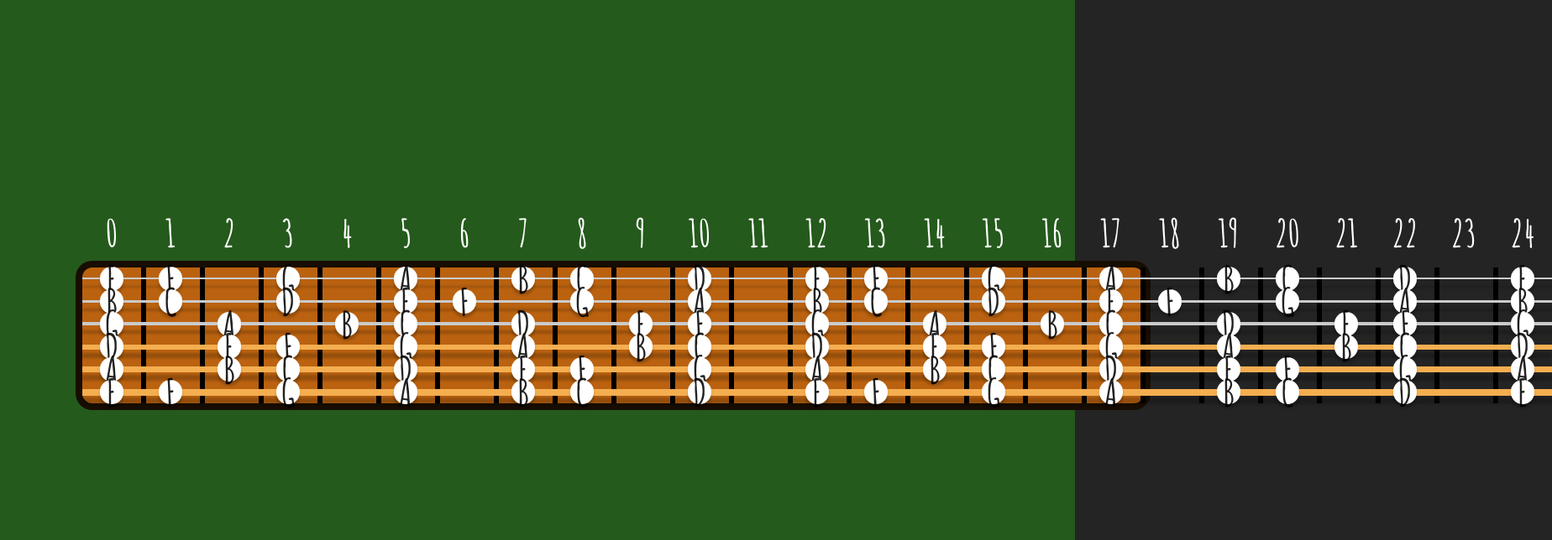
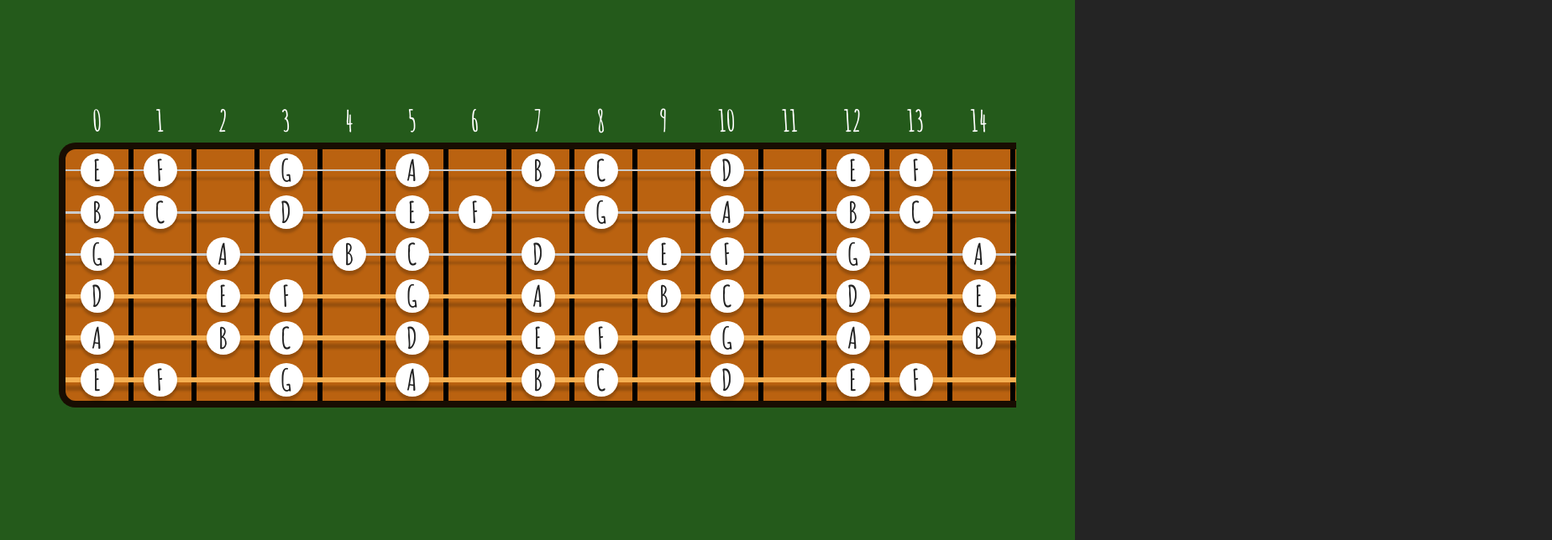
Before and after one commit to ChristianPisani/GuitarApp, a React (Vite) app in the folder GuitarApp/: page /visualizer in a window 1280 px wide. Shown: the top 644 px of the page at 84% size, 1848 px wide, since content can reach past the window. Built offline with nearby package versions, Linux system fonts and the light colour scheme.

Commit message:
Scaling / routes

```diff
--- a/GuitarApp/package.json
+++ b/GuitarApp/package.json
@@ -11,7 +11,8 @@
   "dependencies": {
     "prettier": "^2.8.4",
     "react": "^18.2.0",
-    "react-dom": "^18.2.0"
+    "react-dom": "^18.2.0",
+    "react-router-dom": "^6.8.2"
   },
   "devDependencies": {
     "@types/react": "^18.0.27",
--- a/GuitarApp/src/App.css
+++ b/GuitarApp/src/App.css
@@ -1,9 +1,11 @@
 #root {
-  margin: 0 auto;
-  padding: 2rem;
-  text-align: center;
+    margin: 0 auto;
+    padding: 2rem;
+    text-align: center;
 }
 
-.App {
-    max-width: 100dvw;
+@media only screen and (max-width: 600px) {
+    #root {
+        padding: 0.1rem;
+    }
 }
--- a/GuitarApp/src/App.tsx
+++ b/GuitarApp/src/App.tsx
@@ -1,18 +1,11 @@
-import { useState } from 'react'
-import reactLogo from './assets/react.svg'
-import './App.css'
-import {
-  FretBoard
-} from "./ui/Fretboard/Fretboard";
+import { useState } from "react";
+import "./App.css";
+import { AppRoutes } from "./routes/AppRoutes";
 
 function App() {
-  const [count, setCount] = useState(0)
+  const [count, setCount] = useState(0);
 
-  return (
-    <div className="App">
-      <FretBoard></FretBoard>
-    </div>
-  )
+  return <AppRoutes></AppRoutes>;
 }
 
-export default App
+export default App;
--- a/GuitarApp/src/index.css
+++ b/GuitarApp/src/index.css
@@ -2,7 +2,7 @@
 
 :root {
   font-family: 'Amatic SC', Inter, system-ui, Avenir, Helvetica, Arial, sans-serif;
-  font-size: 45px;
+  font-size: 35px;
   line-height: 1.5;
   font-weight: 400;
 
@@ -28,8 +28,7 @@ a:hover {
 
 body {
   margin: 0;
-  display: grid;
-  grid-template-columns: 1fr;
+
   place-items: center;
   min-width: 320px;
   min-height: 100vh;
--- /dev/null
+++ b/GuitarApp/src/routes/AppRoutes.tsx
@@ -0,0 +1,18 @@
+import React from "react";
+import { BrowserRouter, Route, Routes } from "react-router-dom";
+import { FretBoard } from "../ui/Fretboard/Fretboard";
+import { HomePage } from "./Home";
+import { FretboardVisualization } from "./FretboardVisualization";
+
+export const AppRoutes = () => {
+  return (
+    <BrowserRouter>
+      <Routes>
+        <Route path="/">
+          <Route index element={<HomePage />} />
+          <Route path="visualizer" element={<FretboardVisualization />} />
+        </Route>
+      </Routes>
+    </BrowserRouter>
+  );
+};
--- /dev/null
+++ b/GuitarApp/src/routes/FretboardVisualization.tsx
@@ -0,0 +1,9 @@
+import {
+  FretBoard
+} from "../ui/Fretboard/Fretboard";
+
+export const FretboardVisualization = () => {
+  return (
+    <FretBoard />
+  )
+}
--- /dev/null
+++ b/GuitarApp/src/routes/Home.tsx
@@ -0,0 +1,13 @@
+import React
+  from "react";
+import {
+  Link
+} from "react-router-dom";
+
+export const HomePage = () => {
+  return (
+    <ol>
+      <Link to={"/visualizer"}>Visialize fretboard</Link>
+    </ol>
+  )
+}
--- a/GuitarApp/src/ui/Fretboard/Fretboard.scss
+++ b/GuitarApp/src/ui/Fretboard/Fretboard.scss
@@ -9,12 +9,16 @@
 }
 
 .fretboard {
-  display: flex;
-  flex-direction: column;
   border: 8px solid;
   border-radius: 20px;
+  display: inline-block;
 
   background-color: var(--color-wood);
+}
+
+.fretboard-container {
+  overflow: auto hidden;
+  padding-top: 100px;
 }
 
 .string {
@@ -27,7 +31,7 @@
 .string:first-of-type .fret::after {
   content: counter(fretnumber);
   position: absolute;
-  top: -75px;
+  top: -60px;
 
   color: white;
   width: 100%;
@@ -48,7 +52,15 @@
   display: flex;
   justify-content: center;
   align-items: center;
-  min-width: 70px;
+  min-width: 75px;
+
+  height: 50px;
+}
+
+@media only screen and (max-width: 600px) {
+  .fret {
+    min-width: 50px;
+  }
 }
 
 .fret::before {
@@ -78,21 +90,21 @@
 }
 
 .string:nth-of-type(3) .fret::before {
-  height: 4px;
+  height: 3px;
 }
 
 .string:nth-of-type(4) .fret::before {
+  height: 5px;
+  background-color: var(--color-bronze);
+}
+
+.string:nth-of-type(5) .fret::before {
   height: 6px;
   background-color: var(--color-bronze);
 }
 
-.string:nth-of-type(5) .fret::before {
-  height: 7px;
-  background-color: var(--color-bronze);
-}
-
 .string:nth-of-type(6) .fret::before {
-  height: 8px;
+  height: 6px;
   background-color: var(--color-bronze);
 }
 
@@ -109,18 +121,19 @@
   background-color: white;
 
   border-radius: 100%;
-  height: 70%;
+  height: 60%;
   aspect-ratio: 1;
 
   box-shadow: 0px 5px 3px 0px rgba(0, 0, 0, 0.2);
 
-  transition: 50ms ease-in-out;
+  transition: 150ms ease-in-out;
 
   user-select: none;
 }
 
 .note:empty {
   opacity: 0;
+
 }
 
 .note:not(.active:not(:where(.third, .fifth))):hover {
--- a/GuitarApp/src/ui/Fretboard/Fretboard.tsx
+++ b/GuitarApp/src/ui/Fretboard/Fretboard.tsx
@@ -141,6 +141,7 @@ export const FretBoard = (props: any) => {
 
   return (
     <FretboardContext.Provider value={{ setSelectedNote, selectedNote }}>
+      <div className="fretboard-container">
         <div className="fretboard">
           <String startingNote={{ name: "E", sharp: false }} />
           <String startingNote={{ name: "B", sharp: false }} />
@@ -149,6 +150,7 @@ export const FretBoard = (props: any) => {
           <String startingNote={{ name: "A", sharp: false }} />
           <String startingNote={{ name: "E", sharp: false }} />
         </div>
+      </div>
     </FretboardContext.Provider>
   );
 };
```
Also changed, not shown: 1 other file (tests, documents, lock files or other folders). Lines whose indentation alone changed are shown as unchanged.
